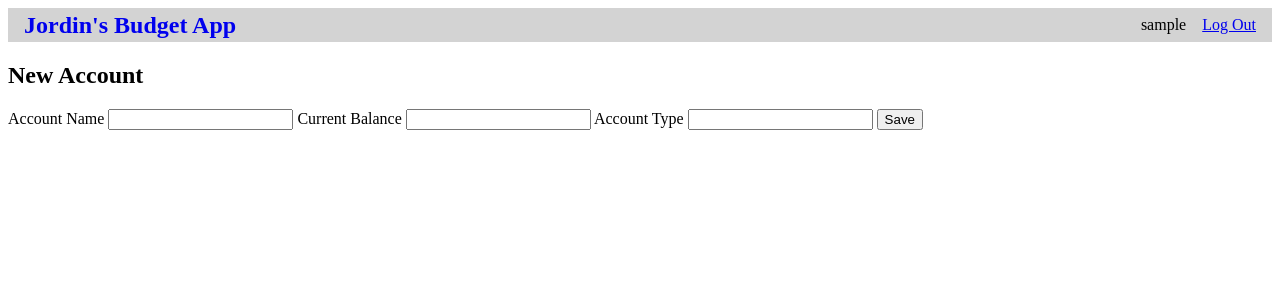
After one commit to jordinkolman/budget_app_flask, a Flask app: page /add_account in a window 1280 px wide. The commit adds this page. Shown: the top 300 px of the page. Run offline with Flask 3, Linux system fonts and the light colour scheme; the visitor is signed in with stand-in values (Sample User, id 1); data comes from the database, SQL or seed files in the repository.

Commit message:
implemented budget summary page and adding account functionality

```diff
--- a/budget_app/__init__.py
+++ b/budget_app/__init__.py
@@ -33,5 +33,9 @@ def create_app(test_config=None):
     from . import auth
     app.register_blueprint(auth.bp)
 
+    from . import budget
+    app.register_blueprint(budget.bp)
+    app.add_url_rule('/', endpoint='index')
+
 
     return app
--- a/budget_app/auth.py
+++ b/budget_app/auth.py
@@ -28,6 +28,7 @@ def register():
                 db.execute(
                     "INSERT INTO user (username, password) VALUES (?, ?)", (username, generate_password_hash(password))
                 )
+                db.commit()
             except db.IntegrityError:
                 error = f'User {username} is already registered'
             else:
--- /dev/null
+++ b/budget_app/budget.py
@@ -0,0 +1,60 @@
+from flask import Blueprint, flash, g, redirect, render_template, request, url_for
+from werkzeug.exceptions import abort
+
+from budget_app.auth import login_required
+from budget_app.db import get_db
+
+bp = Blueprint('budget', __name__)
+
+@bp.route('/')
+@login_required
+def index():
+    print(g)
+    db = get_db()
+    accounts = (db.execute(
+        'SELECT name, balance, account_type FROM account WHERE user_id = ?',
+        (g.user["id"],)
+    ).fetchall())
+
+    transactions = (db.execute(
+        'SELECT date_occurred, time_occurred, v.name, c.name, ty.name, amount, a.name'
+        ' FROM transactions t JOIN vendors v ON t.vendor_id = v.id'
+        '  JOIN categories c ON t.category_id = c.id'
+        '  JOIN types ty ON t.type_id = ty.id'
+        '  JOIN account a ON t.account_id = a.id'
+        '  WHERE t.user_id = ?',
+        (g.user["id"],)
+    ).fetchall())
+
+    return render_template('budget/index.html', accounts=accounts, transactions=transactions)
+
+
+@bp.route('/add_account', methods=("GET", "POST"))
+@login_required
+def add_account():
+    if request.method == "POST":
+        name = request.form['name']
+        balance = request.form['balance']
+        account_type = request.form['account_type']
+        error = None
+
+        if not name:
+            error = "Account Name is Required."
+        elif not account_type:
+            error = "Account Type is Required."
+
+        if not balance:
+            balance = 0.0
+
+        if error is not None:
+            flash(error)
+        else:
+            db = get_db()
+            db.execute(
+                "INSERT INTO account (user_id, name, balance, account_type) VALUES (?, ?, ?, ?)",
+                (g.user['id'], name, balance, account_type,)
+            )
+            db.commit()
+            return redirect(url_for('budget.index'))
+
+    return render_template('budget/add_account.html')
--- a/budget_app/schema.sql
+++ b/budget_app/schema.sql
@@ -32,7 +32,9 @@ CREATE TABLE transactions (
 CREATE TABLE account (
     id INTEGER PRIMARY KEY AUTOINCREMENT,
     user_id INTEGER NOT NULL,
+    name TEXT NOT NULL,
     balance REAL NOT NULL,
+    account_type TEXT NOT NULL,
     FOREIGN KEY (user_id) REFERENCES user (id)
 );
 
--- /dev/null
+++ b/budget_app/static/style.css
@@ -0,0 +1,30 @@
+nav {
+    background: lightgray;
+    display: flex;
+    align-items: center;
+    padding: 0 0.5rem;
+}
+
+nav h1 {
+    flex: auto;
+    margin: 0;
+}
+
+nav h1 a {
+    text-decoration: none;
+    padding: 0.25rem 0.5rem;
+}
+
+nav ul {
+    display: flex;
+    list-style: none;
+    margin: 0;
+    padding: 0;
+}
+
+nav ul li a,
+nav ul li span,
+header .action {
+    display: block;
+    padding: 0.5rem;
+}
--- a/budget_app/templates/base.html
+++ b/budget_app/templates/base.html
@@ -8,7 +8,7 @@
 </head>
 <body>
     <nav>
-        <h1>Jordin's Budget App</h1>
+        <h1><a href="./">Jordin's Budget App</a></h1>
         <ul>
             {% if g.user %}
                 <li><span>{{ g.user['username'] }}</span></li>
--- /dev/null
+++ b/budget_app/templates/budget/add_account.html
@@ -0,0 +1,17 @@
+{% extends 'base.html' %}
+
+{% block header %}
+    <h1>{% block title %}New Account{% endblock %}</h1>
+{% endblock %}
+
+{% block content %}
+    <form method="post">
+        <label for="name">Account Name</label>
+        <input name="name" id="account_name" value="{{ request.form['name'] }}" required>
+        <label for="balance">Current Balance</label>
+        <input name="balance" id="account_balance" value="{{ request.form['balance'] }}">
+        <label for="account_type">Account Type</label>
+        <input name="account_type" id="account_type" value="{{ request.form['account_type']}}" required>
+        <input type="submit" value="Save">
+    </form>
+{% endblock %}
```
Also changed, not shown: budget_app/templates/budget/index.html (added, +62 -0 lines), tests/data.sql (+2 -2 lines), budget_app/templates/budget/add_transaction.html (added), budget_app/templates/budget/update_account.html (added), budget_app/templates/budget/update_transaction.html (added).
